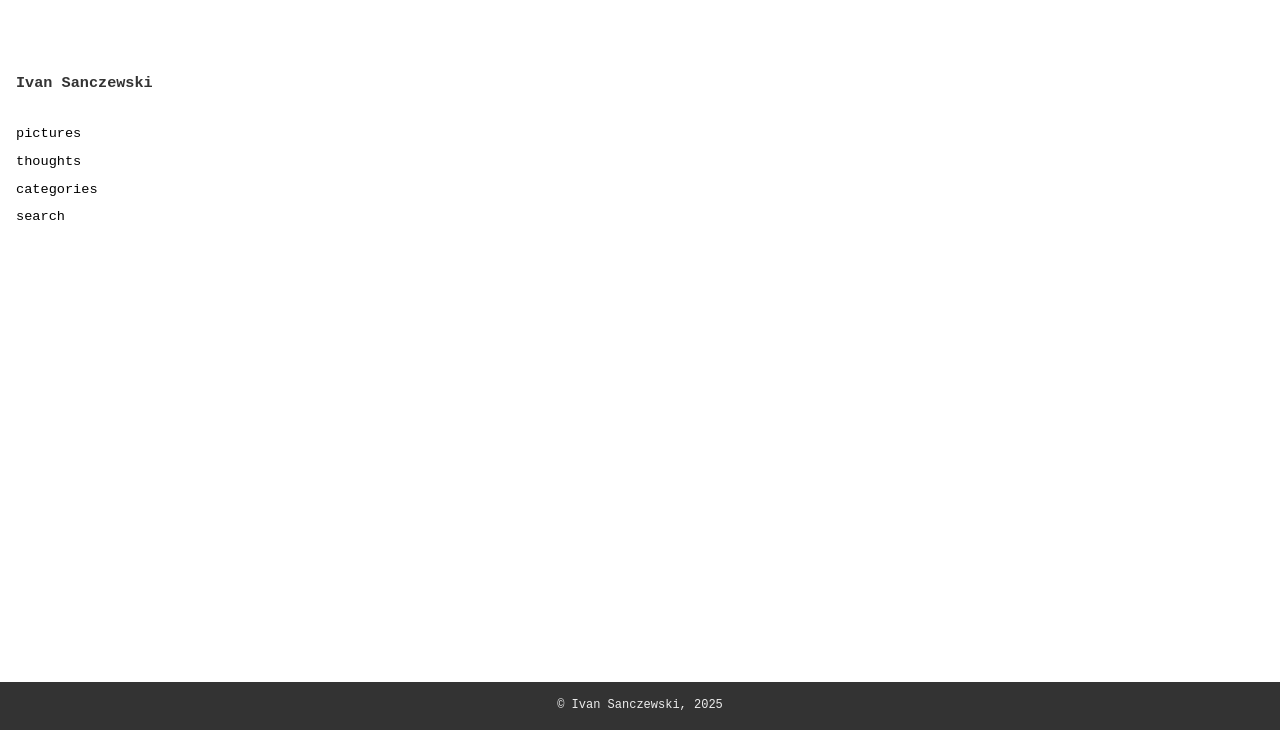
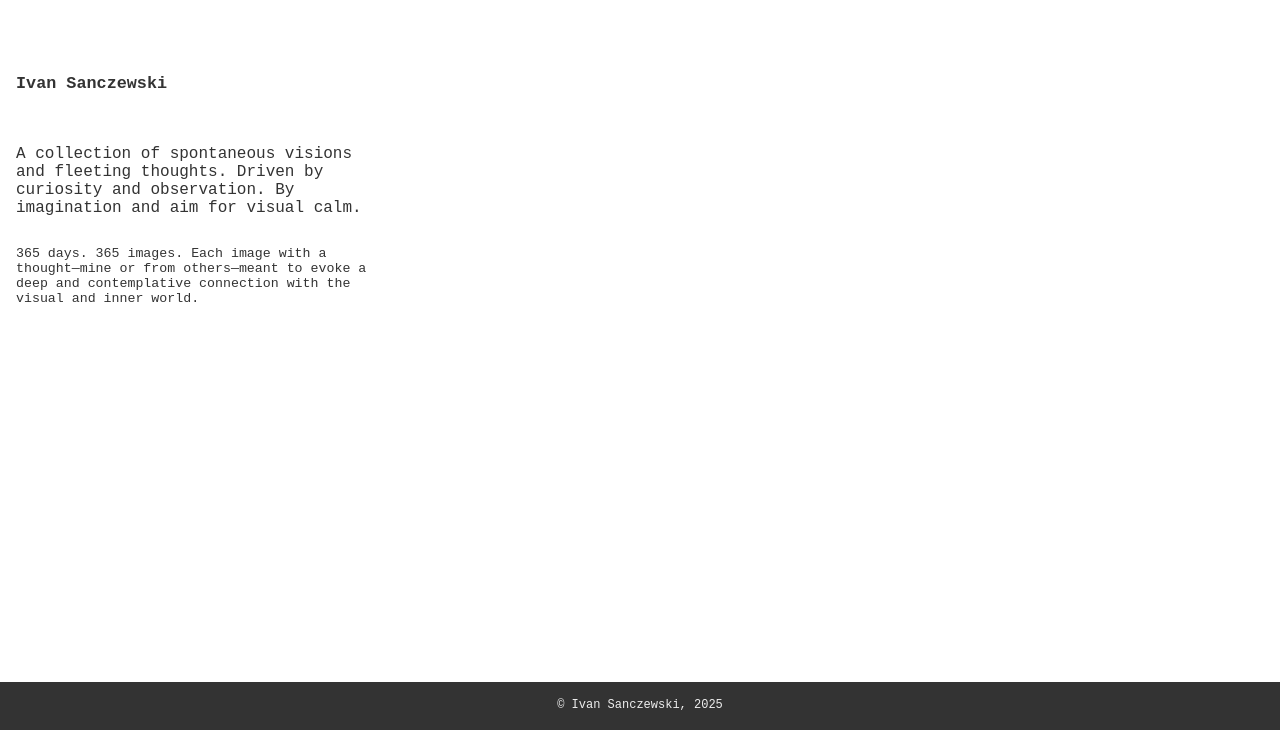
Before and after one commit to IvanSanczewski/365, a website built with Vite: page index.html in a window 1280 px wide. Shown: the part 70-800 px from the top of the page. Built offline with nearby package versions, Linux system fonts and the light colour scheme; some packages are replaced by stand-ins of ours; no server answers; the database is empty.

Commit message:
Added description in the index file & commented the menu. Delete unsued images.

```diff
--- a/index.html
+++ b/index.html
@@ -23,11 +23,14 @@
                 <ul id="menu">
                     <div id="main-menu">
                         <span class="close-menu hidden">X</span>
-                        <li class="home-link"><a href="https://www.starwars.com/" target="_blank">Ivan Sanczewski</a></li>
-                        <li>pictures</li>
+                        <li class="home-link"><a href="https://www.ivansanczewski.com/" target="_blank">Ivan Sanczewski</a></li>
+
+                        <h4>A collection of spontaneous visions and fleeting thoughts. Driven by curiosity and observation. By imagination and aim for visual calm.</h4>
+                        <h5>365 days. 365 images. Each image with a thought—mine or from others—meant to evoke a deep and contemplative connection with the visual and inner world.</h5>
+                        <!-- <li>pictures</li>
                         <li>thoughts</li>
-                        <li>categories</li>
-                        <li>search</li>
+                        <li>location</li> -->
+                        <!-- <li>search</li> -->
                     </div>
                     <li class="addNewPost">add new vision</li>
                 </ul>
--- a/src/styles.css
+++ b/src/styles.css
@@ -1,6 +1,6 @@
 :root {
     --footer-height: 3em;
-    --nav-width: 215px;
+    --nav-width: 385px;
     --header-height: 6em;
 
     --visions-total: 0;
@@ -53,6 +53,19 @@ h1 {
     font-weight: 300;
 }
 
+h4 {
+    /* padding-bottom: ;     */
+
+    color: #333;
+    font-weight: 300;
+}
+
+h5{
+    color: #333;
+
+    font-weight: 200;
+}
+
 .container-row {
     display:flex;
     flex-direction: row;
@@ -76,7 +89,7 @@ nav li {
 }
 
 .home-link {
-    font-size: .95em;
+    font-size: 1.05em;
 }
 
 a {
@@ -120,7 +133,7 @@ footer p {
 #main-menu {
     display: flex;
     flex-direction: column;
-    gap: .8em;
+    gap: 1.8em;
 }
 
 .home-link {
```
Also changed, not shown: public/uploads/1741796628081-ISP_STREET_HAPPENS_90401.jpg (deleted), 2 other files.
